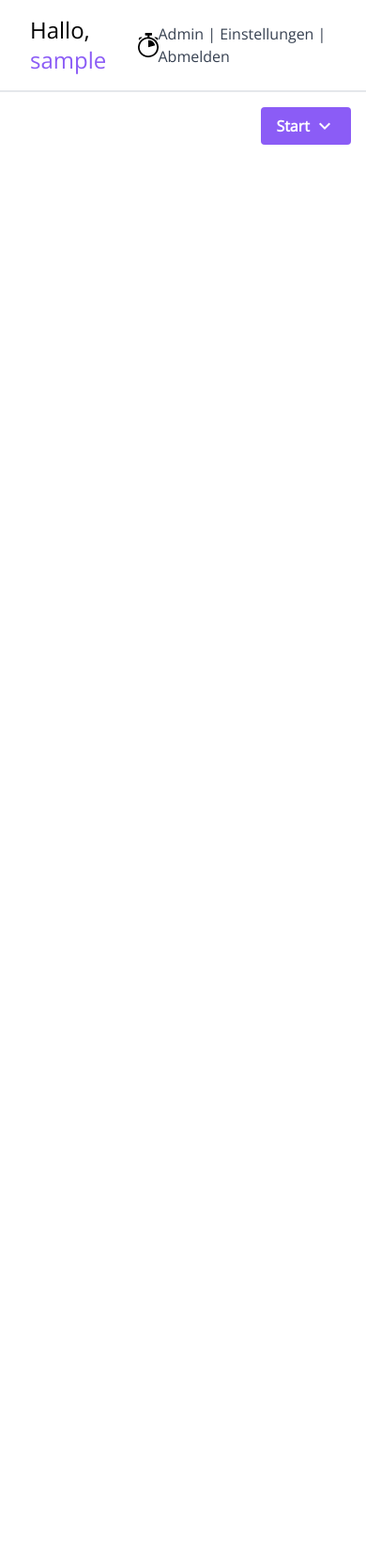
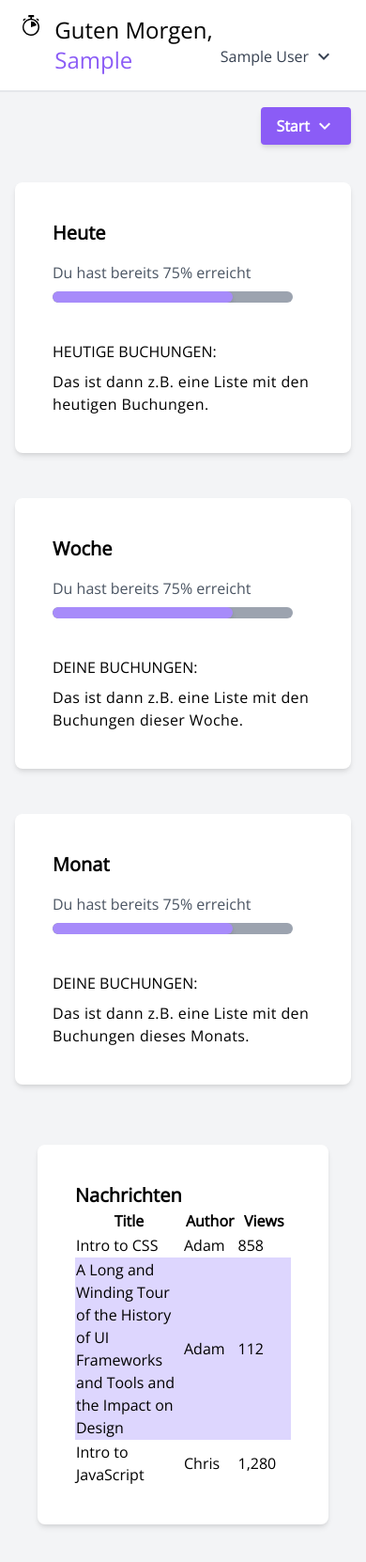
Before and after one commit to mikeunge/timely, a Django app: page / in a window 390 px wide. Shown: the whole page at 94% size. Before the commit the page ends 154 px from the top, so only its background shows below. Run offline with Django 3.2, Linux system fonts and the light colour scheme; the visitor is signed in with stand-in values (Sample User, id 1); data that the repository does not hold is empty.

Commit message:
add: drafted some cards and some js to manipulate the cards as needed, made many changes to the UI/UX -- it feels so much smoother now

```diff
--- /dev/null
+++ b/app/statistic/templates/statistic/card.html
@@ -0,0 +1,14 @@
+<div class="flex justify-center items-center">
+    <div class="bg-white p-10 rounded-lg shadow-md">
+        <h1 class="headline text-xl font-bold"></h1>
+        <div class="mt-4 mb-10">
+            <p class="status_headline text-gray-600"></p>
+            <div class="bg-gray-400 w-64 h-3 rounded-lg mt-2 overflow-hidden">
+                <div class="bg-purple-400 w-3/4 h-full rounded-lg shadow-md"></div>
+            </div>
+        </div>
+        <h3 class="detail_headline text-md uppercase pb-2"></h3>
+        <h2 class="detail_description tracking-wide break-word">
+        </h2>
+    </div>
+</div>
--- /dev/null
+++ b/app/statistic/templates/statistic/dashboard.html
@@ -0,0 +1,44 @@
+<div class="flex flex-col">
+    <div class="flex flex-col lg:flex-row lg:justify-between lg:py-8 lg:px-10">
+        <div id="today" class="lg:w-1/3 w-screen lg:py-0 py-6 px-4">
+            {% include 'statistic/card.html' %}
+        </div>
+        <div id="week" class="lg:w-1/3 w-screen lg:py-0 py-6 px-4">
+            {% include 'statistic/card.html' %}
+        </div>
+        <div id="month" class="lg:w-1/3 w-screen lg:py-0 py-6 px-4">
+            {% include 'statistic/card.html' %}
+        </div>
+    </div>
+    <div class="flex justify-center w-screen p-10">
+        {% include 'statistic/message_card.html' %}
+    </div>
+</div>
+
+<script>
+    const changeCards = (element, text) => {
+        const elem = document.getElementById(element);
+        if (elem) {
+            elem.getElementsByClassName('headline')[0].innerHTML = text[0];
+            elem.getElementsByClassName('status_headline')[0].innerHTML = text[1];
+            elem.getElementsByClassName('detail_headline')[0].innerHTML = text[2];
+            elem.getElementsByClassName('detail_description')[0].innerHTML = text[3];
+        } else {
+            console.log(`Could not find element ${element} in documnt, skipping`);
+        }
+    }
+
+    //TODO: get the values we want to implement from an api or smth...
+    //
+    // define the elements we want to change, and the text we want to change it to.
+    let textElem = ['today', 'week', 'month'];
+    let text = [
+        ['Heute', 'Du hast bereits 75% erreicht', 'Heutige Buchungen:', 'Das ist dann z.B. eine Liste mit den heutigen Buchungen.'],
+        ['Woche', 'Du hast bereits 75% erreicht', 'Deine Buchungen:', 'Das ist dann z.B. eine Liste mit den Buchungen dieser Woche.'],
+        ['Monat', 'Du hast bereits 75% erreicht', 'Deine Buchungen:', 'Das ist dann z.B. eine Liste mit den Buchungen dieses Monats.'],
+    ];
+
+    for (let i=0; i < textElem.length; i++) {
+        changeCards(textElem[i], text[i]);
+    }
+</script>
--- /dev/null
+++ b/app/statistic/templates/statistic/message_card.html
@@ -0,0 +1,31 @@
+<div class="flex justify-center items-center">
+    <div class="bg-white p-10 rounded-lg shadow-md">
+        <h1 class="text-xl font-bold pd-8">Nachrichten</h1>
+        <table class="table-fixed">
+            <thead>
+                <tr>
+                    <th class="w-1/2">Title</th>
+                    <th class="w-1/4">Author</th>
+                    <th class="w-1/4">Views</th>
+                </tr>
+            </thead>
+            <tbody>
+                <tr>
+                    <td>Intro to CSS</td>
+                    <td>Adam</td>
+                    <td>858</td>
+                </tr>
+                <tr class="bg-purple-200">
+                    <td>A Long and Winding Tour of the History of UI Frameworks and Tools and the Impact on Design</td>
+                    <td>Adam</td>
+                    <td>112</td>
+                </tr>
+                <tr>
+                    <td>Intro to JavaScript</td>
+                    <td>Chris</td>
+                    <td>1,280</td>
+                </tr>
+            </tbody>
+        </table>
+    </div>
+</div>
--- a/app/statistic/urls.py
+++ b/app/statistic/urls.py
@@ -4,5 +4,5 @@ from . import views
 
 urlpatterns = [
     # the app/urls send the request to this router if stats/* is prefixed
-    path('', views.stats_base, name='stats_base'),
+    path('', views.stats_index, name='stats_index'),
 ]
--- a/app/statistic/views.py
+++ b/app/statistic/views.py
@@ -1,4 +1,4 @@
-from django.shortcuts import render, redirect
+from django.shortcuts import redirect
 
-def stats_base(request):
-    return render(request, 'statistic/index.html')
+def stats_index(request):
+    return redirect('/')
--- a/app/timely/services.py
+++ b/app/timely/services.py
@@ -10,6 +10,18 @@ def settings_show_seconds(response=None, user=-1):
         return settings.timer_seconds
     except:
         return None
+
+
+# get the current time and generate a greating based on the time
+def get_greeting(response=None):
+    hour = int(str(datetime.now().time().replace(microsecond=0)).split(':')[0])
+    if hour > 6 and hour < 11:
+        return 'Guten Morgen'
+    elif hour > 18 and hour < 22:
+        return 'Guten Abend'
+    else:
+        return 'Hallo'
+
 
 # get_total_time :: calculate and return the total time
 def get_total_time(response=None, user=-1, json=True, db_call=False):
--- a/app/timely/templates/timely/accounts/settings.html
+++ b/app/timely/templates/timely/accounts/settings.html
@@ -1,8 +1,5 @@
 {% extends 'timely/base.html' %}
 {% block content %}
-
-{% include 'timely/header.html' %}
-{% include 'timely/messages.html' %}
 
 <div class="flex flex-col container mx-auto p-8">
 	<div class="text-4xl font-bold antialiased text-purple-500">
--- a/app/timely/templates/timely/base.html
+++ b/app/timely/templates/timely/base.html
@@ -24,9 +24,11 @@
 		<link href="https://fonts.googleapis.com/css2?family=Open+Sans:wght@300&display=swap" rel="stylesheet">
 		<link rel="stylesheet" href="{% static 'css/tailwind.css' %}" />
 	</head>
-	<body>
+	<body class="bg-gray-100">
         {{ request.user.id|json_script:"user_id" }}
 		<script src="{% static 'js/main.js' %}"></script>
+        {% include 'timely/navbar.html' %}
+        {% include 'timely/messages.html' %}
 		{% block content %}
 		{% endblock %}
 	</body>
--- a/app/timely/templates/timely/header.html
+++ /dev/null
@@ -1,19 +0,0 @@
-<div class="flex items-center justify-between p-4 px-6 w-full border-b-2">
-	<div class="pl-2 text-2xl">
-		Hallo, <span class="text-purple-500">{{ user.get_username }}</span>
-	</div>
-	<a href="/">
-		{% load static %}
-		<img class="flex justify-center fill-current text-purple-500" src="{% static 'images/logo.svg' %}" alt="Anmelden" height="24" width="28" />
-	</a>
-	<div class="text-gray-700">
-		{% if user.is_superuser %}
-            <a class="hover:text-purple-500" href="/admin/">Admin</a> |
-		{% endif %}
-		{% if request.path == '/accounts/settings/' or request.path == '/stats/' %}
-			<a class="hover:text-purple-500" href="{% url 'index' %}">Startseite</a> |
-		{% endif %}
-        <a class="hover:text-purple-500" href="{% url 'settings' %}">Einstellungen</a> |
-		<a class="hover:text-purple-500" href="{% url 'logout' %}">Abmelden</a>
-	</div>
-</div>
--- a/app/timely/templates/timely/index.html
+++ b/app/timely/templates/timely/index.html
@@ -1,45 +1,34 @@
 {% extends 'timely/base.html' %}
 {% block content %}
 
-{% include 'timely/header.html' %}
-{% include 'timely/messages.html' %}
-
+<div class="">
     <div class="flex items-center justify-end p-4 px-4">
         {% if timer_state %}
-		<div class="text-2xl text-black px-4" id="current_time">00:00</div>
-		<a
-			href="{% url 'timer_stop' %}"
-			class="bg-purple-500 hover:bg-purple-700 text-white font-semibold text-center py-2 px-8 rounded">
-			Stop
-		</a>
+            <div class="px-2">
+                <div class="rounded shadow-md bg-white text-2xl text-black px-4 py-1" id="current_time">00:00</div>
+            </div>
+            <a href="{% url 'timer_stop' %}" class="bg-purple-500 hover:bg-purple-600 text-white font-semibold text-center py-2 px-8 rounded shadow-md">Stop</a>
         {% else %}
             <div class="dropdown inline-block relative">
-    <button
-      class="bg-purple-500 hover:bg-purple-700 text-white font-semibold py-2 px-4 rounded inline-flex items-center"
-    >
+                <button class="bg-purple-500 hover:bg-purple-600 text-white font-semibold py-2 px-4 rounded inline-flex items-center shadow-md">
                     <span class="mr-1">Start</span>
                     <i class="material-icons">expand_more</i>
                 </button>
                 <ul class="dropdown-menu absolute hidden text-gray-700 pt-1">
                     <li class="">
                         {% url 'timer_start' 'work' as start_work %}
-        <a
-          class="rounded-t bg-gray-200 hover:bg-gray-400 py-2 px-8 block whitespace-no-wrap"
-          href="{{ start_work }}"
-          >Arbeit</a
-        >
+                        <a class="rounded-t bg-gray-200 hover:bg-gray-300 py-2 px-8 block whitespace-no-wrap" href="{{ start_work }}">Arbeit</a>
                     </li>
                     <li class="">
                         {% url 'timer_start' 'break' as start_break %}
-        <a
-          class="rounded-b bg-gray-200 hover:bg-gray-400 py-2 px-8 block whitespace-no-wrap"
-          href="{{ start_break }}"
-          >Pause</a
-        >
+                        <a class="rounded-b bg-gray-200 hover:bg-gray-300 py-2 px-8 block whitespace-no-wrap" href="{{ start_break }}">Pause</a>
                     </li>
                 </ul>
             </div>
         {% endif %}
+    </div>
+
+    {% include 'statistic/dashboard.html' %}
 </div>
 
 <script>
--- /dev/null
+++ b/app/timely/templates/timely/navbar.html
@@ -0,0 +1,37 @@
+{% if user.is_authenticated %}
+    <div class="flex flex-row items-center justify-between p-4 px-6 w-full border-b-2 bg-white z-50">
+        <div class="flex flex-row">
+            <a href="{% url 'index' %}">
+                {% load static %}
+                <img class="flex justify-center" src="{% static 'images/logo.svg' %}" alt="Anmelden" height="24" width="28" />
+            </a>
+            <h1 class="pl-4 text-2xl">
+                {{ welcome_msg|default:'Hallo' }}, <span class="text-purple-500">{{ request.user.first_name }}</span>
+            </h1>
+        </div>
+        <div class="text-gray-700">
+            {% if request.path != '/' %}
+                <a class="px-2 hover:text-purple-500" href="{% url 'index' %}">Startseite</a>
+            {% endif %}
+            <span class="px-2 invisible md:visible">
+                {% if user.is_superuser %}
+                    <a class="hover:text-purple-500" href="/admin/">Admin</a>
+                {% endif %}
+            </span>
+            <div class="dropdown inline-block relative z-50">
+                <button class="hover:bg-gray-200 py-2 px-2 rounded inline-flex items-center">
+                    <span class="mr-1">{{ request.user.first_name }} {{ request.user.last_name }}</span>
+                    <i class="material-icons">expand_more</i>
+                </button>
+                <ul class="dropdown-menu absolute hidden text-gray-700 pt-1">
+                    <li class="">
+                        <a class="rounded-t bg-gray-200 hover:bg-gray-300 py-2 px-4 block whitespace-no-wrap" href="{% url 'settings' %}">Einstellungen</a>
+                    </li>
+                    <li class="">
+                        <a class="rounded-b bg-gray-200 hover:bg-gray-300 py-2 px-4 block whitespace-no-wrap" href="{% url 'logout' %}">Abmelden</a>
+                    </li>
+                </ul>
+            </div>
+        </div>
+    </div>
+{% endif %}
--- a/app/timely/views.py
+++ b/app/timely/views.py
@@ -8,7 +8,8 @@ from datetime import datetime, date
 from .forms import LoginForm
 from .decorators import logged_in
 from .models import Timer
-from .services import get_total_time
+from .services import get_total_time, get_greeting
+
 
 @logged_in
 def index(request):
@@ -22,6 +23,7 @@ def index(request):
         timer_state = False
     variables = {
         'page_title': 'Timely - Home',
+        'welcome_msg': get_greeting(),
         'timer_state': timer_state,
     }
     return render(request, 'timely/index.html', variables)
```
Also changed, not shown: app/statistic/templates/statistic/index.html (deleted, +0 -7 lines), app/timely/static/css/tailwind.css. Lines whose indentation alone changed are shown as unchanged.
